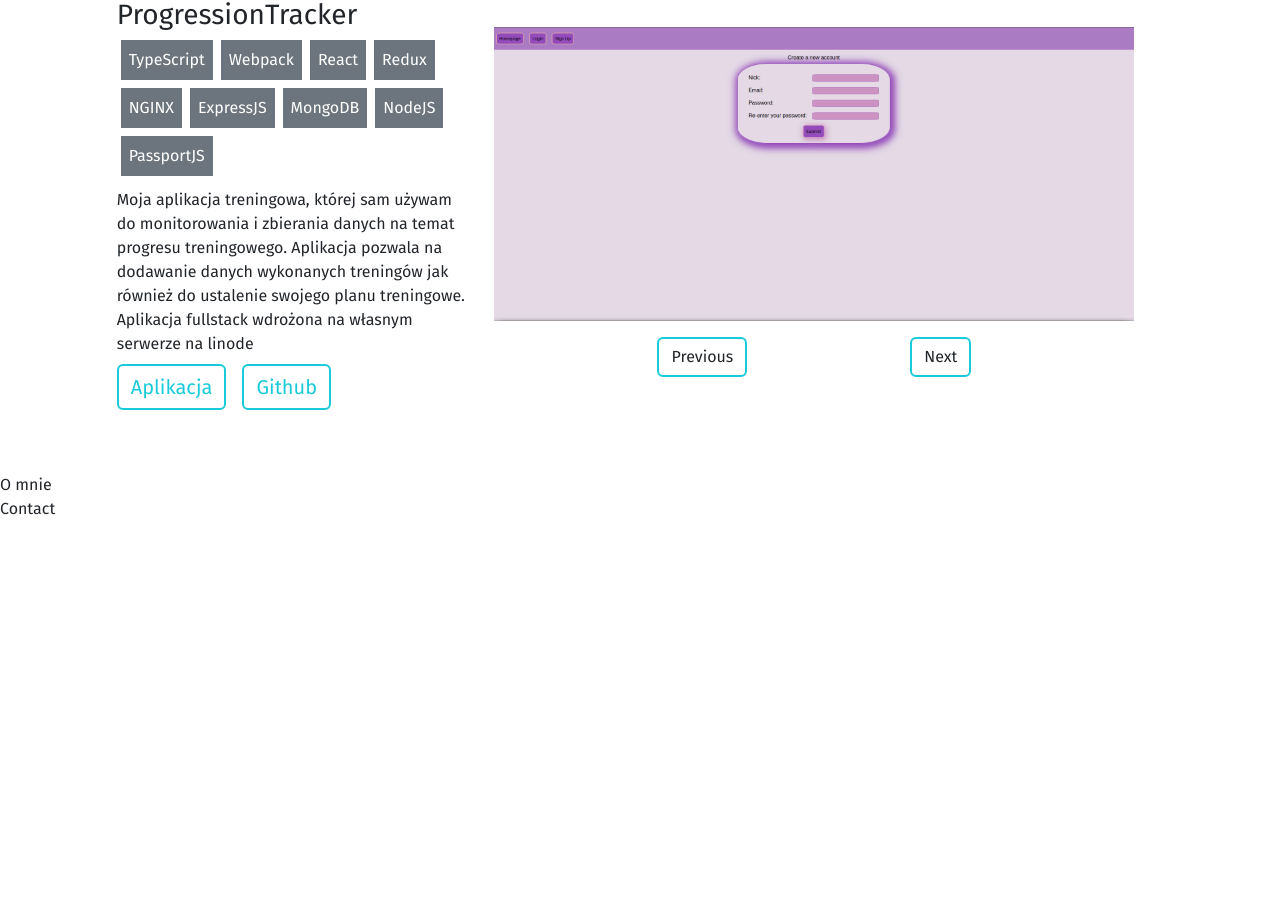
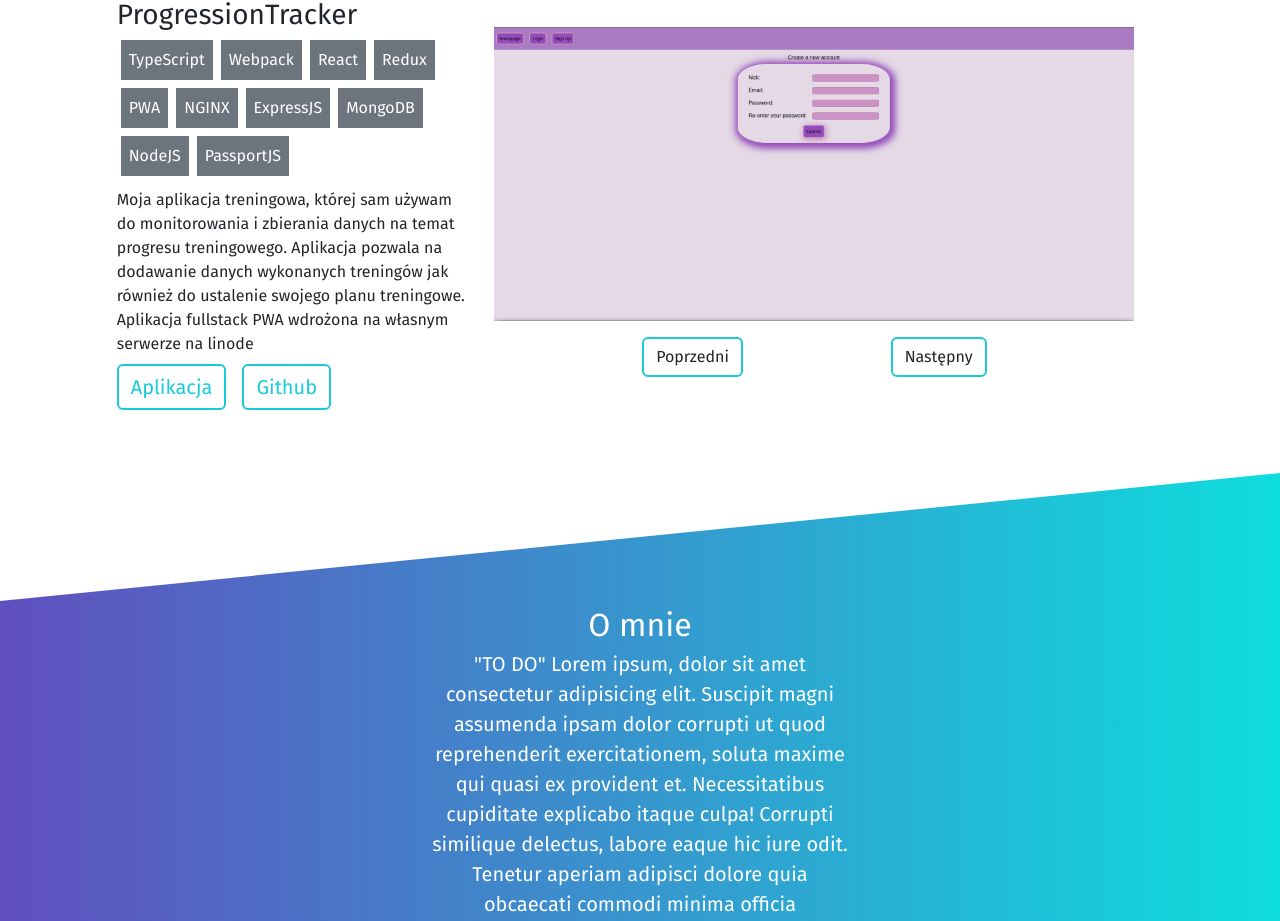
Before and after one commit to Fleskimiso/Portfolio, a React (Vite) app: page / in a window 1280 px wide. Shown: the part 2576-3497 px from the top of the page. Before the commit the page ends 3097 px from the top, so only its background shows below. Built offline with nearby package versions, Linux system fonts and the light colour scheme.

Commit message:
added about and contact section

```diff
--- a/src/App.tsx
+++ b/src/App.tsx
@@ -4,6 +4,9 @@ import SkillList from './components/SkillList'
 import "./assets/css/custom.css"
 import ShortDescription from './components/ShortDescription'
 import ProjectList from './components/ProjectList'
+import AboutMe from './components/AboutMe'
+import Contact from './components/Contact'
+import Footer from './components/Footer'
 
 
 function App() {
@@ -18,8 +21,9 @@ function App() {
 
     <SkillList lang={lang} />
     <ProjectList  lang={lang}/>
-      <div id='about-me'>O mnie </div>
-      <div id='contact'>Contact</div>
+    <AboutMe lang={lang} />
+    <Contact lang={lang} />
+    <Footer />
 
     </div>
   )
--- a/src/assets/css/custom.css
+++ b/src/assets/css/custom.css
@@ -66,6 +66,9 @@ div .customBorder:hover a {
 .vh-50 {
     height: 50vh;
 }
+.vh-75 {
+    height: 75vh;
+}
 .bg-gradient-blue-aqua {
     background: linear-gradient(to right, rgb(96, 79, 190), rgb(14, 221, 221));
 }
@@ -77,9 +80,17 @@ div .customBorder:hover a {
  background-color: transparent;
  margin-left: -15px;
  margin-right: -15px;
- border-bottom: 200px solid white;
+ border-bottom: 10vw solid white;
  border-left: 100vw solid transparent;
 }
+.left-white-traingle {
+    height: 30px;
+    background-color: transparent;
+    margin-left: -15px;
+    margin-right: -15px;
+    border-top: 10vw solid white;
+    border-right: 100vw solid transparent;
+   }
 .projectImg {
     height: auto;
     width: auto;
@@ -93,3 +104,6 @@ div .customBorder:hover a {
         margin-right: auto;
     }
 }
+.h-150px {
+    height: 150px;
+}
--- /dev/null
+++ b/src/components/AboutMe.tsx
@@ -0,0 +1,28 @@
+const AboutMe = (props: { lang: "pl" | "en" }) => {
+    return <div className="container-fluid vh-100 bg-gradient-aqua d-flex flex-column justify-content-between align-items-center" id='about-me'>
+        <div className="left-white-traingle"></div>
+        <div className="">
+            <div className="fs-2 text-white text-center">
+                {props.lang === "pl" ? "O mnie" : "About me"}
+            </div>
+            <div className="text-white text-center fs-5 mx-auto col-10 col-sm-8 col-md-6 col-lg-4 ">
+                "TO DO"
+                Lorem ipsum, dolor sit amet consectetur adipisicing elit. Suscipit magni assumenda ipsam dolor corrupti ut quod reprehenderit exercitationem, soluta maxime qui quasi ex provident et. Necessitatibus cupiditate explicabo itaque culpa!
+                Corrupti similique delectus, labore eaque hic iure odit. Tenetur aperiam adipisci dolore quia obcaecati commodi minima officia laboriosam doloribus? Corrupti pariatur commodi neque soluta. Illum perspiciatis laboriosam illo alias aut!
+                Iure porro asperiores dolore totam culpa voluptates, quam harum ipsa nobis aut. Dolor, facere perferendis ipsam, unde fugit quibusdam nisi corrupti maiores quasi obcaecati officiis soluta ipsa laborum quis nostrum?
+                <div className="d-flex justify-content-left mt-3">
+                <button className="btn customBorder me-3">
+                    {/* to do add cv */}
+                    <a target="_blank" className="text-decoration-none text-white" href="#">CV</a>
+                </button>
+                <button className="btn customBorder ">
+                <a href="https://www.github.com/Fleskimiso" target="_blank" className="text-white text-decoration-none" >Github</a>
+                </button>
+            </div>
+            </div>
+
+        </div>
+        <div className="white-traingle"></div>
+    </div>
+}
+export default AboutMe
--- /dev/null
+++ b/src/components/Contact.tsx
@@ -0,0 +1,27 @@
+const Contact = (props: { lang: "pl" | "en" }) => {
+    return <div id='contact' className="mb-4">
+        <div className="fs-2 text-dark  text-center"> {props.lang === "pl" ? "Kontakt" : "Contact"}</div>
+        <form action="/" method="post" className="col-10 col-sm-8 col-md-6 col-lg-4 mx-auto"  >
+            <div className="mb-3">
+                <label htmlFor="name" className="form-label"> {props.lang === "pl" ? "Imię" : "Name"} </label>
+                <input type="text" name="name" className="form-control" id="name" />
+            </div>
+            <div className="mb-3">
+                <label htmlFor="Email" className="form-label">Email address</label>
+                <input type="email" className="form-control" id="email" />
+            </div>
+            <div className="mb-3">
+                <label htmlFor="message" className="form-label"> {props.lang === "pl" ? "Wiadomość" : "Message"}</label>
+                <textarea defaultValue="" className="form-control" id="message" />
+            </div>
+
+
+            <div className="justify-content-center d-flex flex-row">
+                <button type="submit" className="btn customBorder text-lighterBlue ">
+                    {props.lang === "pl" ? "Wyślij" : "Send"}
+                </button>
+            </div>
+        </form>
+    </div>
+}
+export default Contact;
--- /dev/null
+++ b/src/components/Footer.tsx
@@ -0,0 +1,21 @@
+import githubIcon from "../assets/githubBlueIcon.png"
+import linkedinIcon from "../assets/linkedinBlueIcon.png"
+import resumeIcon from "../assets/resumeBlueIcon.png"
+
+const Footer = () => {
+    return <div className="container-fluid bg-dark h-150px d-flex flex-row justify-content-center align-items-center">
+
+
+        <a target="_blank" className="px-3 " aria-current="page" href="https://www.github.com/Fleskimiso">
+            <img src={githubIcon} alt="githubIcon" width="32px" height="32px" />
+        </a>
+        <a target="_blank" className="px-3" href="#">
+            <img src={linkedinIcon} alt="linkedinIcon" width="32px" height="32px" />
+        </a>
+        <a target="_blank" href="#" className="px-3">
+            <img src={resumeIcon} alt="resumeIcon" width="32px" height="32px" />
+        </a>
+
+    </div>
+}
+export default Footer
--- a/src/components/ProjectList.tsx
+++ b/src/components/ProjectList.tsx
@@ -5,7 +5,6 @@ import portfolio1_url from "../assets/portfolio1_1900.png";
 import portfolio2_url from "../assets/portfolio2_1900.png";
 import tracker1_url from "../assets/tracker1_1900.png"
 import tracker2_url from "../assets/tracker2_530x820.png"
-import { log } from "console";
 
 const ProjectList = (props: { lang: "pl" | "en" }) => {
 
@@ -39,13 +38,13 @@ const ProjectList = (props: { lang: "pl" | "en" }) => {
         },
         {
             title: "ProgressionTracker",
-            keyTechnologies: ["TypeScript", "Webpack", "React", "Redux", "NGINX", "ExpressJS", "MongoDB", "NodeJS", "PassportJS"],
+            keyTechnologies: ["TypeScript", "Webpack", "React", "Redux", "PWA", "NGINX", "ExpressJS", "MongoDB", "NodeJS", "PassportJS"],
             desc: ["Moja aplikacja treningowa, której sam używam do monitorowania i zbierania danych na temat progresu treningowego.\
             Aplikacja pozwala na dodawanie danych wykonanych treningów jak również do ustalenie swojego planu treningowe.\
-            Aplikacja fullstack wdrożona na własnym serwerze na linode", "\
+            Aplikacja fullstack PWA wdrożona na własnym serwerze na linode", "\
                 My training application, which I use to monitor and collect data about training progress. \
                 Application allows you to add data about training you have done and also to set your training plan.\
-                Fullstack application developed on my own server on linode."],
+                Fullstack PWA application developed on my own server on linode."],
             imgs: [tracker1_url, tracker2_url],
             currentIndex: 0,
             note: [],
@@ -98,7 +97,7 @@ const ProjectList = (props: { lang: "pl" | "en" }) => {
                                     projects[index].currentIndex = currentIndex;
                                     setProjects(newprojects);
                                 }} className="btn customBorder" type="button" >
-                                    <span className="">Previous</span>
+                                    <span className=""> {props.lang === "pl" ? "Poprzedni" : "Previous"} </span>
                                 </button>
                                 <button onClick={() => {
                                     const currentIndex = (project.currentIndex + 1 === project.imgs.length ? 0 : project.currentIndex + 1)
@@ -107,7 +106,7 @@ const ProjectList = (props: { lang: "pl" | "en" }) => {
                                     setProjects(newprojects);
                                 }}
                                     className="btn customBorder" type="button" >
-                                    <span className="">Next</span>
+                                    <span className="">{ props.lang === "pl" ? "Następny": "Next"}</span>
                                 </button>
                             </div>
                         </div>
```
